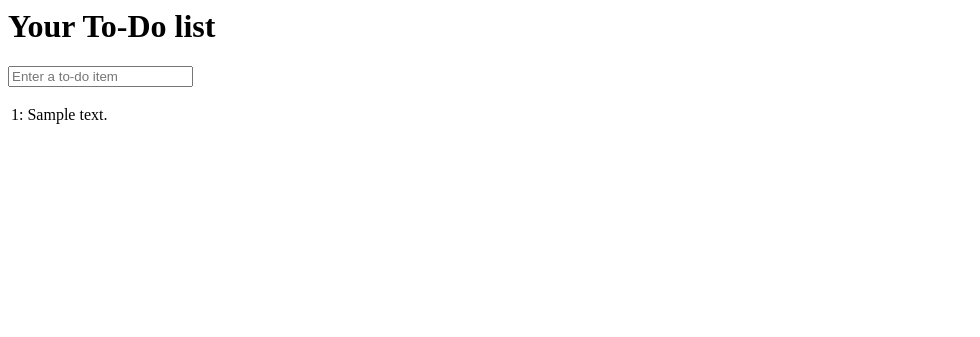
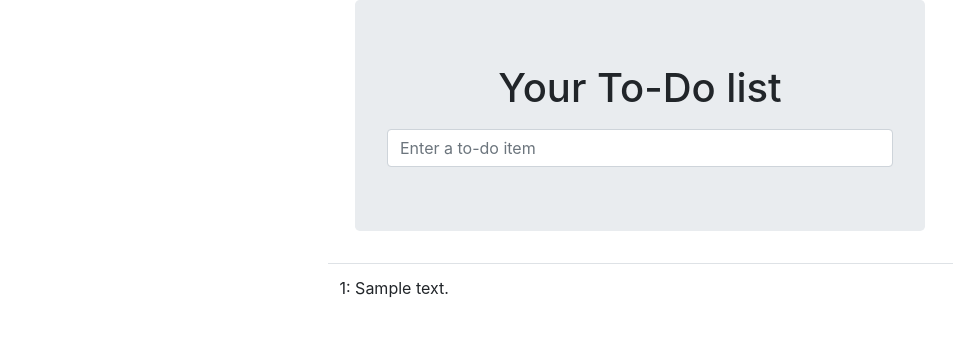
Before and after one commit to nlukjanov/django-tdd-todo, a Django app: page /lists/1/ in a window 1280 px wide. Shown: the top 337 px of the page, without its empty margins (0-980 px from the left). Run offline with Django 3.2, Linux system fonts and the light colour scheme; tables that the repository leaves empty hold one stand-in row (values such as "Sample post"); some libraries are stand-ins or nearby versions.

Commit message:
use bootstrap for layout

```diff
--- /dev/null
+++ b/lists/static/base.css
@@ -0,0 +1,3 @@
+#id_new_item {
+  margin-top: 2ex;
+}
--- a/lists/templates/base.html
+++ b/lists/templates/base.html
@@ -1,18 +1,44 @@
-<html>
+<!DOCTYPE html>
+<html lang="en">
 
 <head>
+  <meta charset="utf-8">
+  <meta http-equiv="X-UA-Compatible" content="IE=edge">
+  <meta name="viewport" content="width=device-width, initial-scale=1">
   <title>To-Do lists</title>
+  <link href="/static/bootstrap/css/bootstrap.min.css" rel="stylesheet">
+  <link rel="stylesheet" href="/static/base.css">
 </head>
 
 <body>
+  <div class="container">
+    <div class="row">
+      <div class="col-md-6 offset-md-3 jumbotron">
+        <div class="text-center">
           <h1>{% block header_text %} {% endblock %}</h1>
-  <form method="POST" action="{% block form_action %} {% endblock  %}
+          <form
+            method="POST"
+            action="{% block form_action %} {% endblock  %}
           ">
-    <input name="item_text" id="id_new_item" placeholder="Enter a to-do item" />
+            <input
+              name="item_text"
+              id="id_new_item"
+              class='form-control input-lg'
+              placeholder="Enter a to-do item"
+            />
             {% csrf_token %}
           </form>
+        </div>
+      </div>
+    </div>
+  </div>
+
+  <div class="row">
+    <div class="col-md-6 offset-md-3">
       {% block table %}
       {% endblock  %}
+    </div>
+  </div>
 </body>
 
 </html>
--- a/lists/templates/list.html
+++ b/lists/templates/list.html
@@ -9,7 +9,7 @@ Your To-Do list
 {% endblock  %}
 
 {% block table %}
-<table id="id_list_table">
+<table id="id_list_table" class='table'>
   {% for item in list.item_set.all %}
   <tr>
     <td>
```
Also changed, not shown: functional_tests/tests.py (+5 -5 lines). Lines whose indentation alone changed are shown as unchanged.
